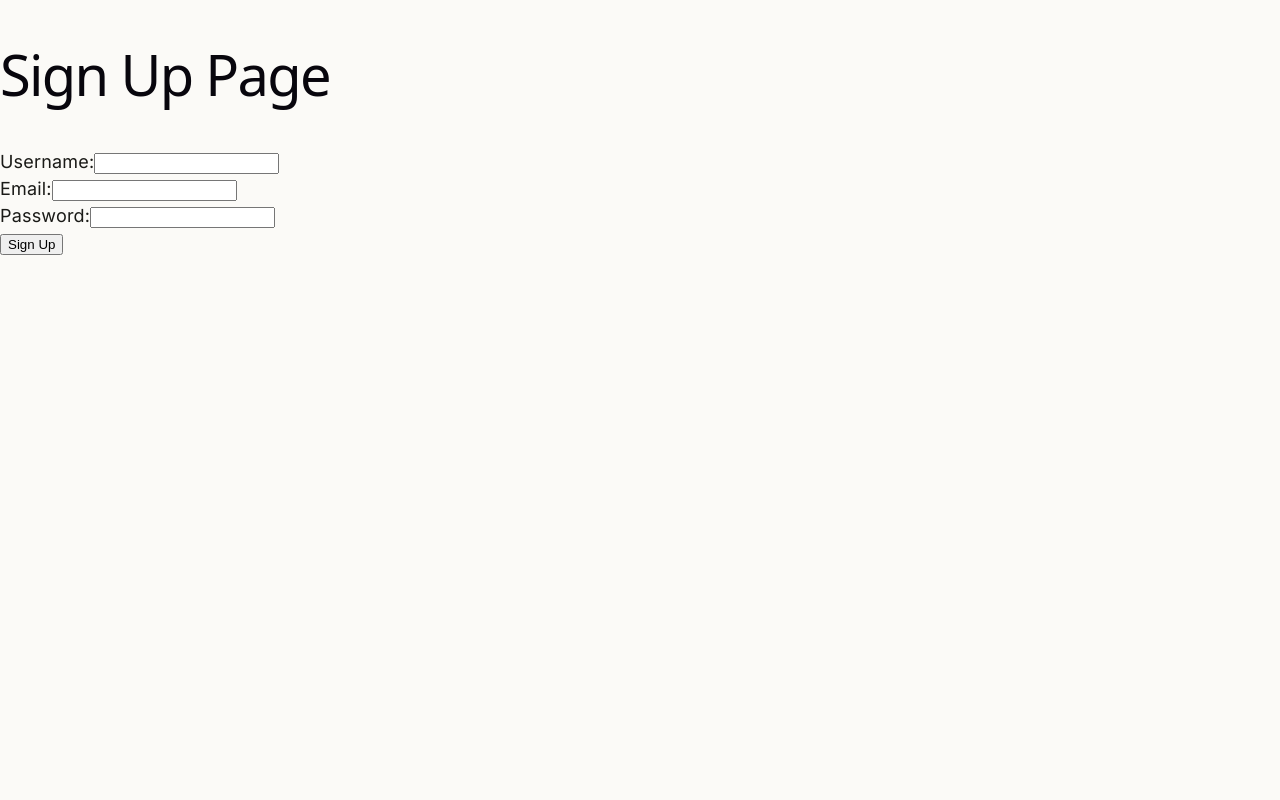
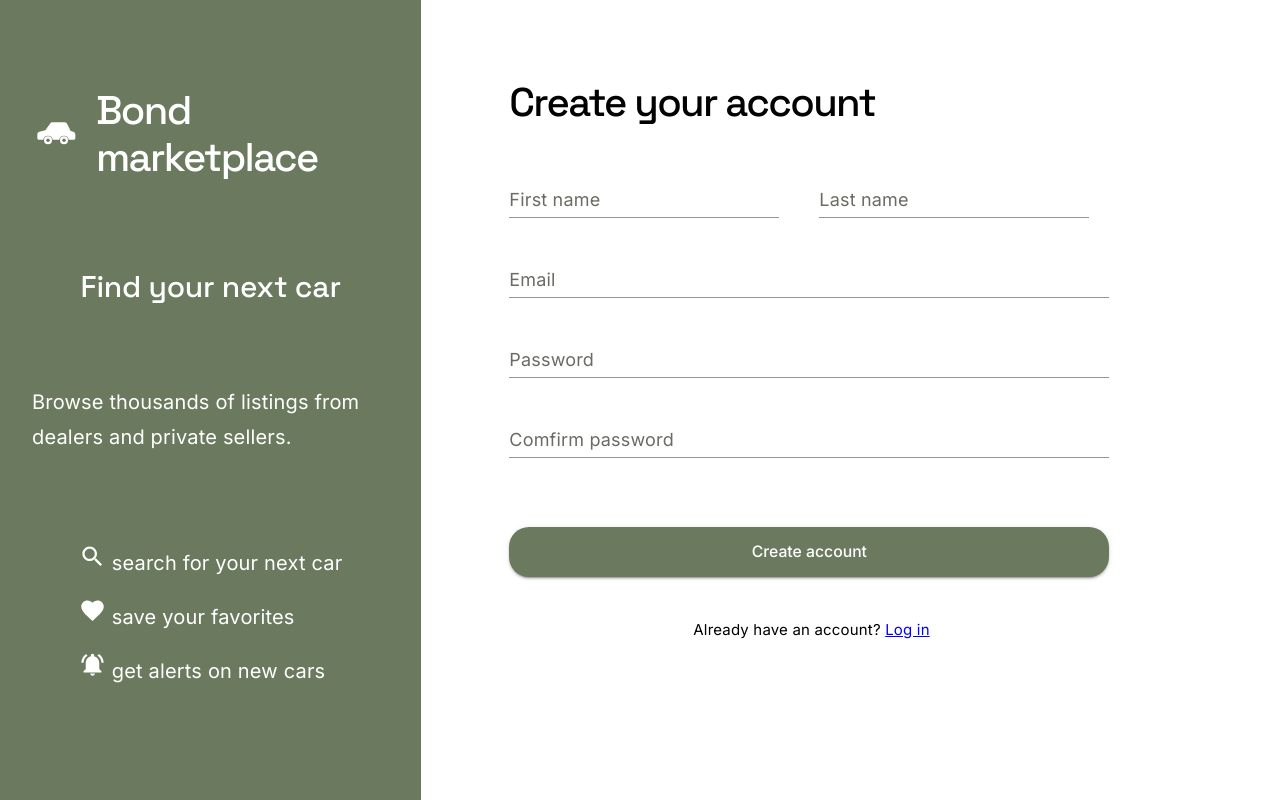
Before and after one commit to Andrew2aba/Frien, a React (Vite) app in the folder frontend/: page /signup in a window 1280 px wide. Built offline with nearby package versions, Linux system fonts and the light colour scheme.

Commit message:
style: create sign up page UI, no logic

```diff
--- a/frontend/src/pages/LoginPage.tsx
+++ b/frontend/src/pages/LoginPage.tsx
@@ -1,18 +1,13 @@
+import React from "react";
+import { Box, ThemeProvider, createTheme } from '@mui/system'
+import { BookCheck } from "lucide-react";
+
 const LoginPage = () => {
 
     return (
-        <div>
-            <b>Login Page</b>
-            <form>
-                <label htmlFor="username">Username:</label>
-                <input type="text" id="username" name="username" />
-                <br />
-                <label htmlFor="password">Password:</label>
-                <input type="password" id="password" name="password" />
-                <br />
-                <button type="submit">Login</button>
-            </form>
-        </div>
+        <Box>
+            hello world
+      </Box>
     )
 
 }
--- a/frontend/src/pages/SignUpPage.tsx
+++ b/frontend/src/pages/SignUpPage.tsx
@@ -1,23 +1,108 @@
-import React from "react";
+import React from "react"
+import { Box, ThemeProvider, createTheme, margin } from '@mui/system'
+import { BookCheck } from "lucide-react"
+import Typography from "@mui/material/Typography"
+import bondIcon2 from "../assets/bond-icon2.svg";
+import SearchIcon from '@mui/icons-material/Search';
+import NotificationsActiveIcon from '@mui/icons-material/NotificationsActive';
+import FavoriteOutlinedIcon from '@mui/icons-material/FavoriteOutlined';
+import Input from "@mui/material/Input";
+import { Button } from "@mui/material";
+import TextField from "@mui/material/TextField";
+
 
 const SignUpPage= () => {
 
     return (
-        <div>
-            <h1>Sign Up Page</h1>
-            <form>
-                <label htmlFor="username">Username:</label>
-                <input type="text" id="username" name="username" />
-                <br />
-                <label htmlFor="email">Email:</label>
-                <input type="email" id="email" name="email" />
-                <br />
-                <label htmlFor="password">Password:</label>
-                <input type="password" id="password" name="password" />
-                <br />
-                <button type="submit">Sign Up</button>
-            </form>
-        </div>
+        <Box sx={{ display: 'flex', gap: 2, height: '100vh', bgcolor: 'white' }}>
+            <Box
+                sx={{ flex: .5, bgcolor: 'primary.main' }}>
+                 <Box sx={{ display: 'flex', alignItems: 'center', gap: 1, p: 1 }}>
+                    <img src={bondIcon2} alt="Bond Marketplace logo" width={80} height={80} style={{ marginTop: 61 }} />
+                    <Typography variant="h1" sx={{ color: 'white', fontSize: 40, fontWeight: 'bold', paddingTop: 10 }}>
+                    Bond marketplace
+                    </Typography>
+                </Box>
+
+                <Box sx={{ display: 'flex', justifyContent: 'center', paddingTop: 10 }}>
+                    <Typography variant="h2"
+                        sx={{ color: 'white', fontSize: 30, justifyContent: 'center', fontWeight: 'bold' }}>
+                        Find your next car
+                    </Typography>
+                </Box>
+
+
+                <Box sx={{ display: '', justifyContent: 'center', paddingTop: 10 }}>
+                    <Typography variant="subtitle1"
+                        sx={{ color: 'white', justifyContent: 'center', fontSize: 20, ml: 4, mr: 4, fontWeight: 'light' }}>
+                        Browse thousands of listings from dealers and private sellers.
+                    </Typography>
+                </Box>
+
+                <Box sx={{ display: 'grid', justifyContent: 'center', paddingTop: 10 }}>
+                    <Box sx={{ display: 'flex', alignItems: 'center', gap: 1, p: 1, borderRadius: 2 }}>
+                        <Typography variant="subtitle1"
+                            sx={{ color: 'white', justifyContent: 'center', fontSize: 20, ml: 4, mr: 4 }}>
+                            <SearchIcon /> search for your next car
+                        </Typography>
+                    </Box>
+
+                     <Box sx={{ display: 'flex', alignItems: 'center', gap: 1, p: 1, borderRadius: 2 }}>
+                        <Typography variant="subtitle1"
+                            sx={{ color: 'white', justifyContent: 'center', fontSize: 20, ml: 4, mr: 4 }}>
+                            <FavoriteOutlinedIcon /> save your favorites
+                        </Typography>
+                    </Box>
+
+                     <Box sx={{ display: 'flex', alignItems: 'center', gap: 1, p: 1, borderRadius: 2 }}>
+                        <Typography variant="subtitle1"
+                            sx={{ color: 'white', justifyContent: 'center', fontSize: 20, ml: 4, mr: 4 }}>
+                            <NotificationsActiveIcon/> get alerts on new cars
+                        </Typography>
+                    </Box>
+                </Box>
+            </Box>
+            <Box
+                sx={{ flex: 1 }}>
+                <Box
+                    sx={{ display: 'grid', justifyContent: 'left', alignItems: 'center', pl: 9, pt: 10 }}>
+                    <Typography variant="h1" sx={{ color: 'black', fontSize: 40, fontWeight: 'bold' }}>
+                        Create your account
+                    </Typography>
+                </Box>
+
+                <Box
+                    sx={{ display: 'grid', justifyContent: 'left', alignItems: 'center', pl: 9, pt: 5 }}>
+
+                    <Box sx={{ display: 'flex', justifyContent: 'left', alignItems: 'center', gap: 5, borderRadius: 2 }}>
+
+
+                    <TextField label="First name" variant="standard" fullWidth sx={{ width: 270, height: 80, borderRadius: 2, borderColor: 'black', borderWidth: 1}} />
+                    <TextField label="Last name" variant="standard" fullWidth sx={{ width: 270, height: 80, borderRadius: 2, borderColor: 'black', borderWidth: 1 }} />
+
+
+                    </Box>
+
+                    <TextField label="Email" variant="standard" fullWidth sx={{ width: 600, height: 80, borderRadius: 2, borderColor: 'black', borderWidth: 1 }} />
+
+                    <TextField label="Password" variant="standard" type="password" fullWidth sx={{ width: 600, height: 80, borderRadius: 2, borderColor: 'black', borderWidth: 1 }} />
+
+                    <TextField label="Comfirm password" variant="standard" type="password" fullWidth sx={{ width: 600, height: 80, borderRadius: 2, borderColor: 'black', borderWidth: 1 }} />
+
+
+                </Box>
+
+                <Button variant="contained" color="primary" sx={{ width: 600, height: 50, borderRadius: 2, mt: 5, ml: 9 }}>
+                    Create account
+                </Button>
+
+               < Typography variant="subtitle1" sx={{ color: 'black', fontSize: 15, justifyContent: 'right', fontWeight: 'light', mt: 5, ml: 32 }}>
+
+
+                Already have an account? <a href="/login" style={{ color: 'blue', textDecoration: 'underline' }}>Log in</a>
+                </Typography>
+            </Box>
+        </Box>
     )
 }
 
```
Also changed, not shown: frontend/src/assets/bond-icon2.svg (added).
